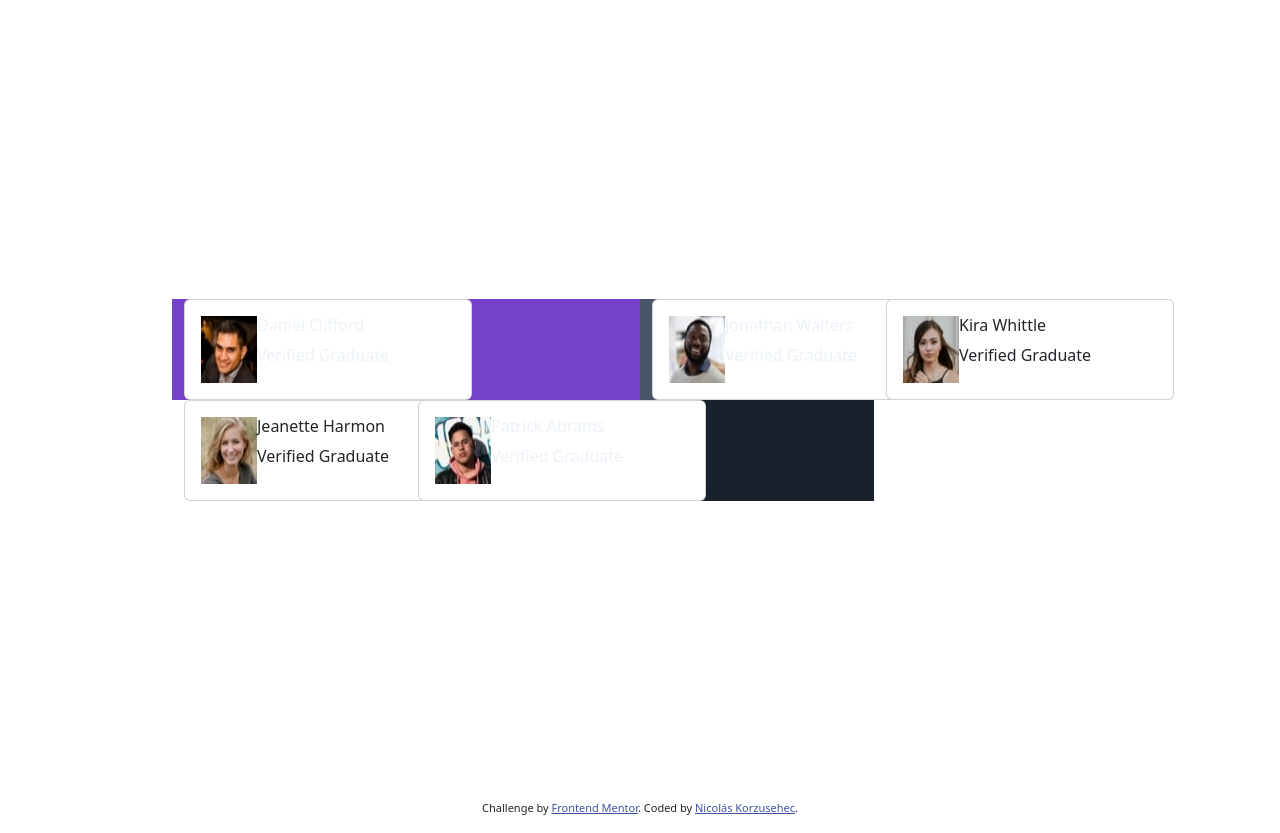
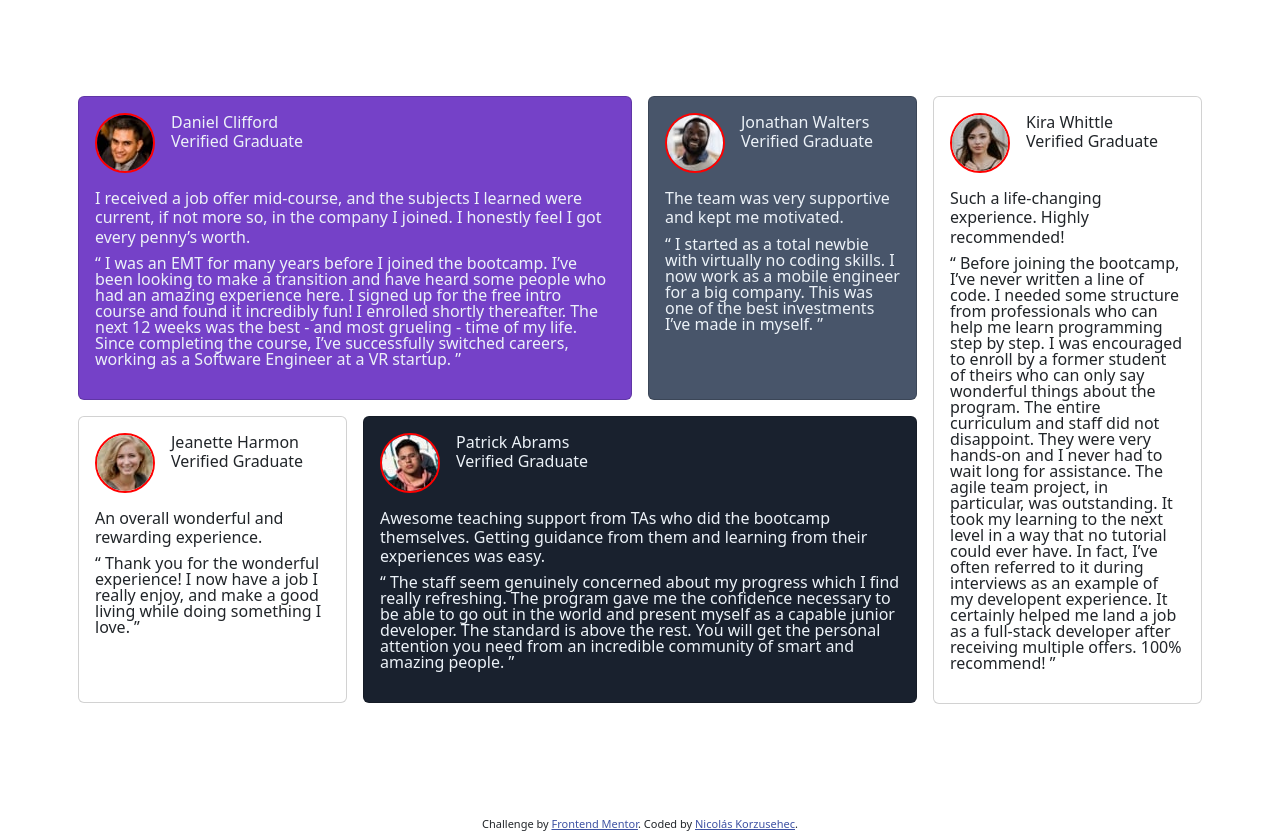
Before and after one commit to NicolasKorzusehec/Plantillas-Actv.-ITBA, a plain HTML site: page a-testimonialssection/testimoniales.html in a window 1280 px wide. Drawn offline with nearby package versions, Linux system fonts and the light colour scheme.

Commit message:
a-testimoniales: Fin visualización estandar

```diff
--- a/a-testimonialssection/testimoniales.html
+++ b/a-testimonialssection/testimoniales.html
@@ -17,133 +17,124 @@
         <!-- <a href="../a-testimonialssection/MiSolución/miopcion.html">Misolución</a>  -->
 
         <!--Desarrollo Actividad-->
-        <main class="container d-flex align-items-center justify-content-center alto-100">
+        <main class="container d-flex align-items-center justify-content-center alto-100 mb-3">
             <div class="row">
-                <div class="col-12 col-lg-9">
+                <div class="col-12 col-lg-9 h-100">
                     <div class="row">
-                        <div class="col-12 col-lg-8 post1">
+                        <div class="col-12 col-lg-8 p-2">
 
-                            <article class="card" style="width: 18rem;">
+                            <article class="card h-100 post1">
                                 <div class="card-body">
-                                    <div class="d-flex">
+                                    <div class="d-flex mb-3">
                                         <img src="../a-testimonialssection/img/image-daniel.jpg" alt="">
-                                        <div>
-                                            <h6>Daniel Clifford</h6>
-                                            <p>Verified Graduate</p>
+                                        <div class="ps-3">
+                                            <h6 class="m-0 h6">Daniel Clifford</h6>
+                                            <p class="m-0 h6">Verified Graduate</p>
                                         </div>
                                     </div>
+                                    <div>
+                                        <p class="h6">I received a job offer mid-course, and the subjects I learned were current, if not more so, in the company I joined. I honestly feel I got every penny’s worth.</p>
+
+                                        <p class="fs-6 lh-1">“ I was an EMT for many years before I joined the bootcamp. I’ve been looking to make a transition and have heard some people who had an amazing experience here. I signed up for the free intro course and found it incredibly fun! I enrolled shortly thereafter.
+                                        The next 12 weeks was the best - and most grueling - time of my life. Since completing the course, I’ve successfully switched careers, working as a Software Engineer at a VR startup. ”</p>
+                                    </div>
+
                                 </div>
-
-                                <!--                 I received a job offer mid-course, and the subjects I learned were current, if not more so,
-                in the company I joined. I honestly feel I got every penny’s worth.
-
-                “ I was an EMT for many years before I joined the bootcamp. I’ve been looking to make a
-                transition and have heard some people who had an amazing experience here. I signed up
-                for the free intro course and found it incredibly fun! I enrolled shortly thereafter.
-                The next 12 weeks was the best - and most grueling - time of my life. Since completing
-                the course, I’ve successfully switched careers, working as a Software Engineer at a VR startup. ”
- -->
 
                             </article>
 
                         </div>
-                        <div class="col-12 col-lg-4 post2">
+                        <div class="col-12 col-lg-4 p-2">
 
-                            <article class="card" style="width: 18rem;">
+                            <article class="card h-100 post2">
                                 <div class="card-body">
-                                    <div class="d-flex">
+                                    <div class="d-flex mb-3">
                                         <img src="../a-testimonialssection/img/image-jonathan.jpg" alt="">
-                                        <div>
-                                            <h6>Jonathan Walters</h6>
-                                            <p>Verified Graduate</p>
+                                        <div class="ps-3">
+                                            <h6 class="m-0 h6">Jonathan Walters</h6>
+                                            <p class="m-0 h6">Verified Graduate</p>
                                         </div>
                                     </div>
+                                    <div>
+                                        <p class="h6">The team was very supportive and kept me motivated.</p>
+
+                                        <p class="fs-6 lh-1">“ I started as a total newbie with virtually no coding skills. I now work as a mobile engineer for a big company. This was one of the best investments I’ve made in myself. ”</p>
+                                    </div>
+
                                 </div>
 
-<!--                                 The team was very supportive and kept me motivated
-
-                                “ I started as a total newbie with virtually no coding skills. I now work as a mobile engineer
-                                for a big company. This was one of the best investments I’ve made in myself. ”
- -->
                             </article>
 
                         </div>
                     </div>
 
                     <div class="row">
-                        <div class="col-12 col-lg-4 post3">
+                        <div class="col-12 col-lg-4 p-2">
 
-                            <article class="card" style="width: 18rem;">
+                            <article class="card h-100 post3">
                                 <div class="card-body">
-                                    <div class="d-flex">
+                                    <div class="d-flex mb-3">
                                         <img src="../a-testimonialssection/img/image-jeanette.jpg" alt="">
-                                        <div>
-                                            <h6>Jeanette Harmon</h6>
-                                            <p>Verified Graduate</p>
+                                        <div class="ps-3">
+                                            <h6 class="m-0 h6">Jeanette Harmon</h6>
+                                            <p class="m-0 h6">Verified Graduate</p>
                                         </div>
                                     </div>
+                                    <div>
+                                        <p class="h6">An overall wonderful and rewarding experience.</p>
+
+                                        <p class="fs-6 lh-1">“ Thank you for the wonderful experience! I now have a job I really enjoy, and make a good living while doing something I love. ”</p>
+                                    </div>
+
                                 </div>
 
-<!--                                 An overall wonderful and rewarding experience
-
-                                “ Thank you for the wonderful experience! I now have a job I really enjoy, and make a good living
-                                while doing something I love. ”
- -->
                             </article>
 
                         </div>
-                        <div class="col-12 col-lg-8 post4">
+                        <div class="col-12 col-lg-8 p-2">
 
-                            <article class="card" style="width: 18rem;">
+                            <article class="card h-100 post4">
                                 <div class="card-body">
-                                    <div class="d-flex">
+                                    <div class="d-flex mb-3">
                                         <img src="../a-testimonialssection/img/image-patrick.jpg" alt="">
-                                        <div>
-                                            <h6>Patrick Abrams</h6>
-                                            <p>Verified Graduate</p>
+                                        <div class="ps-3">
+                                            <h6 class="m-0 h6">Patrick Abrams</h6>
+                                            <p class="m-0 h6">Verified Graduate</p>
                                         </div>
                                     </div>
+                                    <div>
+                                        <p class="h6">Awesome teaching support from TAs who did the bootcamp themselves. Getting guidance from them and learning from their experiences was easy.</p>
+
+                                        <p class="fs-6 lh-1">“ The staff seem genuinely concerned about my progress which I find really refreshing. The program gave me the confidence necessary to be able to go out in the world and present myself as a capable junior developer. The standard is above the rest. You will get the personal attention you need from an incredible community of smart and amazing people. ”</p>
+                                    </div>
+
                                 </div>
 
-<!--                                 Awesome teaching support from TAs who did the bootcamp themselves. Getting guidance from them and
-                                learning from their experiences was easy.
-
-                                “ The staff seem genuinely concerned about my progress which I find really refreshing. The program
-                                gave me the confidence necessary to be able to go out in the world and present myself as a capable
-                                junior developer. The standard is above the rest. You will get the personal attention you need from
-                                an incredible community of smart and amazing people. ”
- -->
                             </article>
 
                         </div>
                     </div>
                 </div>
                 <!--Bloque lateral completo-->
-                <div class="col-12 col-lg-3 post5">
+                <div class="col-12 col-lg-3 p-2">
 
-                            <article class="card" style="width: 18rem;">
+                            <article class="card h-100 post5">
                                 <div class="card-body">
-                                    <div class="d-flex">
+                                    <div class="d-flex mb-3">
                                         <img src="../a-testimonialssection/img/image-kira.jpg" alt="">
-                                        <div>
-                                            <h6>Kira Whittle</h6>
-                                            <p>Verified Graduate</p>
+                                        <div class="ps-3">
+                                            <h6 class="m-0 h6">Kira Whittle</h6>
+                                            <p class="m-0 h6">Verified Graduate</p>
                                         </div>
                                     </div>
+                                    <div>
+                                        <p class="h6">Such a life-changing experience. Highly recommended!</p>
+
+                                        <p class="fs-6 lh-1">“ Before joining the bootcamp, I’ve never written a line of code. I needed some structure from professionals who can help me learn programming step by step. I was encouraged to enroll by a former student of theirs who can only say wonderful things about the program. The entire curriculum and staff did not disappoint. They were very hands-on and I never had to wait long for assistance. The agile team project, in particular, was outstanding. It took my learning to the next level in a way that no tutorial could ever have. In fact, I’ve often referred to it during interviews as an example of my developent experience. It certainly helped me land a job as a full-stack developer after receiving multiple offers. 100% recommend! ”</p>
+                                    </div>
+
                                 </div>
 
-
-            <!--                     Such a life-changing experience. Highly recommended!
-
-                                “ Before joining the bootcamp, I’ve never written a line of code. I needed some structure from
-                                professionals who can help me learn programming step by step. I was encouraged to enroll by a former
-                                student of theirs who can only say wonderful things about the program. The entire curriculum and staff
-                                did not disappoint. They were very hands-on and I never had to wait long for assistance. The agile team
-                                project, in particular, was outstanding. It took my learning to the next level in a way that no tutorial
-                                could ever have. In fact, I’ve often referred to it during interviews as an example of my developent
-                                experience. It certainly helped me land a job as a full-stack developer after receiving multiple offers.
-                                100% recommend! ”
-            -->
                             </article>
 
                 </div>
@@ -152,10 +143,10 @@
 
         <div class="attribution">
             Challenge by <a href="https://www.frontendmentor.io?ref=challenge" target="_blank">Frontend Mentor</a>.
-            Coded by <a href="#">Nicolás Korzusehec</a>.
+            Coded by <a href="https://github.com/NicolasKorzusehec" target="_blank">Nicolás Korzusehec</a>.
         </div>
 
-<!-- Espacio de rueba de paleta de colores.
+<!-- Espacio de prueba de paleta de colores.
         <div class="attribution">
             <p class="post1">Lorem ipsum dolor sit, amet consectetur adipisicing elit. Sint tenetur voluptate, animi odit quisquam totam quos dolorum perspiciatis rem! Quam libero voluptatibus magnam alias dolores temporibus hic molestiae fuga qui!</p>
             <p class="post2">Lorem ipsum dolor sit, amet consectetur adipisicing elit. Sint tenetur voluptate, animi odit quisquam totam quos dolorum perspiciatis rem! Quam libero voluptatibus magnam alias dolores temporibus hic molestiae fuga qui!</p>
--- a/a-testimonialssection/testimonialessection.css
+++ b/a-testimonialssection/testimonialessection.css
@@ -12,7 +12,6 @@
 
 .post1 {
     background-color: hsl(263, 55%, 52%); /*Moderate violet*/
-
     /*Temporal*/
     color: hsl(210, 46%, 95%); /*Light grayish blue*/
 }
@@ -32,13 +31,17 @@
     background-color: hsl(219, 29%, 14%); /*Very dark blackish blue*/
 
     /*Temporal*/
-    color: hsl(210, 46%, 95%); /*Light grayish blue*/
+    color: hsl(210, 46%, 95%);  /*Light grayish blue*/
 }
 
 .post5 {
     background-color: hsl(0, 0%, 100%); /*White*/
 }
 
+[class*=post] img {
+    border-radius: 50%;
+    border: 2px solid red;
+}
 
 .attribution { font-size: 11px; text-align: center; }
 .attribution a { color: hsl(228, 45%, 44%); }
```
